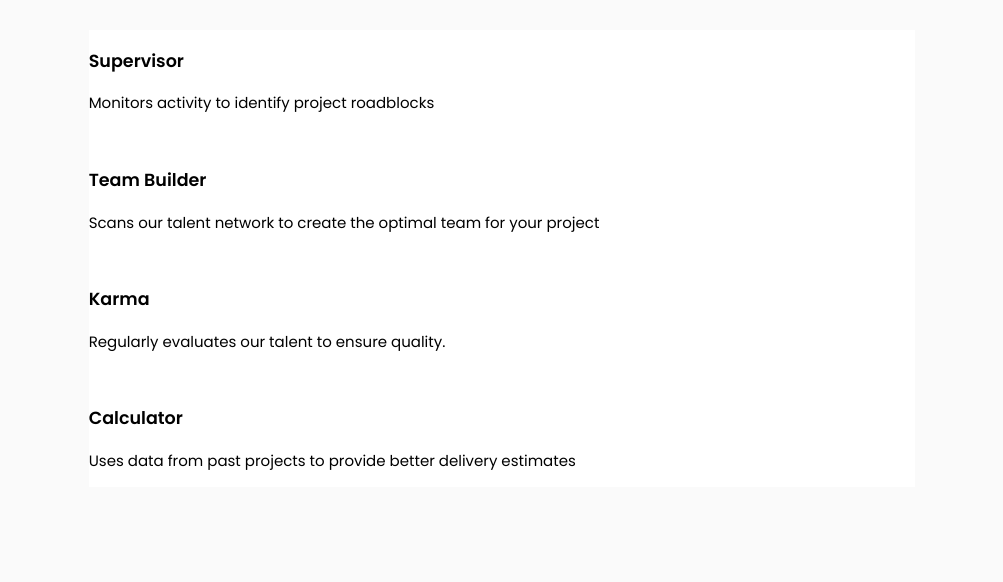
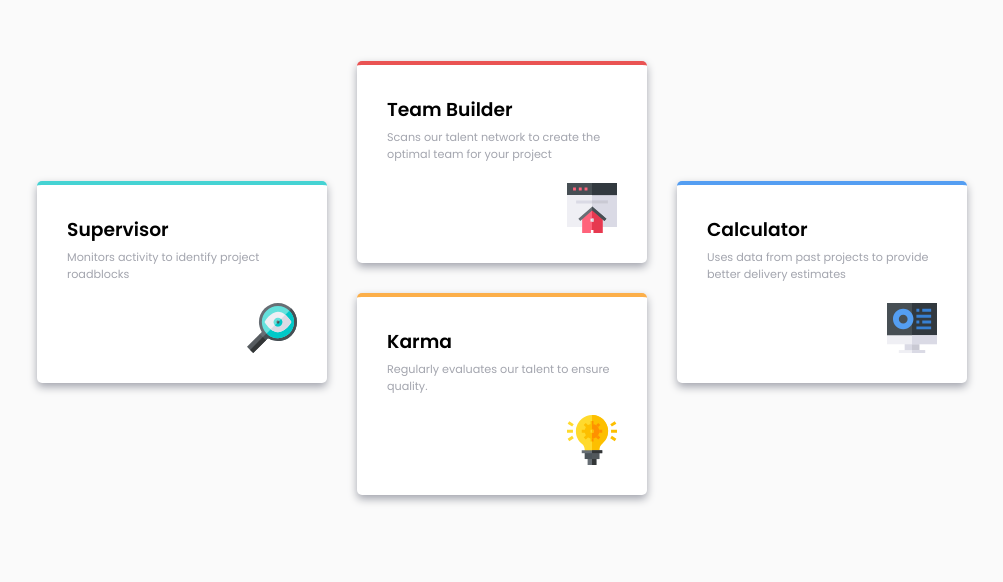
Before and after one commit to ishika-santhalia/four-card-section, a plain HTML site: page index.html in a window 1280 px wide. Shown: the part 234-816 px from the top of the page, without its empty margins (138-1141 px from the left). Drawn offline with Linux system fonts and the light colour scheme.

Commit message:
modified

```diff
--- a/index.html
+++ b/index.html
@@ -28,28 +28,40 @@
       </hgroup>
 
       <section class="cards-container">
-        <div class="card-1">
+        <div class="box-1">
           <h3>Supervisor</h3>
           <p>Monitors activity to identify project roadblocks</p>
+          <figure>
+            <img src="./images/icon-supervisor.svg" alt="supervisor" />
+          </figure>
         </div>
 
-        <div class="card-2">
+        <div class="box-2">
           <h3>Team Builder</h3>
           <p>
             Scans our talent network to create the optimal team for your project
           </p>
+          <figure>
+            <img src="./images/icon-team-builder.svg" alt="team-builder" />
+          </figure>
         </div>
 
-        <div class="card-3">
+        <div class="box-3">
           <h3>Karma</h3>
           <p>Regularly evaluates our talent to ensure quality.</p>
+          <figure>
+            <img src="./images/icon-karma.svg" alt="" />
+          </figure>
         </div>
 
-        <div class="card-4">
+        <div class="box-4">
           <h3>Calculator</h3>
           <p>
             Uses data from past projects to provide better delivery estimates
           </p>
+          <figure>
+            <img src="./images/icon-calculator.svg" alt="" />
+          </figure>
         </div>
       </section>
     </main>
--- a/style.css
+++ b/style.css
@@ -20,14 +20,21 @@ body {
   flex-direction: column;
   justify-content: center;
   align-items: center;
-  height: 100vh;
+  min-height: 100vh;
   font-family: 'Poppins', sans-serif;
   text-align: center;
-  font-size: 15px;
+}
+
+main {
+  display: flex;
+  flex-direction: column;
+  justify-content: center;
+  align-items: center;
+  padding: 20px;
 }
 
 h1 {
-  font-size: 1.5rem;
+  font-size: 1.25rem;
 }
 
 .heading-1 {
@@ -37,19 +44,89 @@ h1 {
 
 .heading-2 {
   margin-top: 0;
+  color: var(--very-dark-blue);
 }
 
 .para {
-  font-weight: 200;
-  padding: 0 1rem;
+  color: var(--grayish-blue);
+  font-size: 0.8rem;
   margin-bottom: 4rem;
 }
 
+hgroup {
+  max-width: 500px;
+}
+
 .cards-container {
-  display: grid;
-  gap: 20px;
-  grid-template-columns: 1fr;
-  background-color: white;
-  margin: 20px;
+  position: relative;
+}
+
+div {
+  width: 290px;
+  background-color: #fff;
+  border-radius: 5px;
+  box-shadow: 0 4px 8px var(--grayish-blue);
   text-align: left;
+  margin-bottom: 30px;
+  padding: 30px;
 }
+
+div h3 {
+  margin: 0 auto;
+}
+
+div p {
+  color: var(--grayish-blue);
+  margin-top: 5px;
+  font-size: 0.7rem;
+  margin-bottom: 20px;
+}
+
+img {
+  max-height: 50px;
+}
+
+figure {
+  display: flex;
+  justify-content: end;
+  align-items: end;
+  margin: 0;
+}
+
+.box-1 {
+  border-top: 4px solid var(--cyan);
+}
+
+.box-2 {
+  border-top: 4px solid var(--red);
+}
+
+.box-3 {
+  border-top: 4px solid var(--orange);
+}
+
+.box-4 {
+  border-top: 4px solid var(--blue);
+}
+
+@media (min-width: 60rem) {
+  div {
+    max-width: 350px;
+  }
+
+  .box-1 {
+    position: absolute;
+    right: 320px;
+    top: 120px;
+  }
+
+  .box-4 {
+    position: absolute;
+    left: 320px;
+    top: 120px;
+  }
+
+  h1 {
+    font-size: 2rem;
+  }
+}
```
Also changed, not shown: 2 other files.
